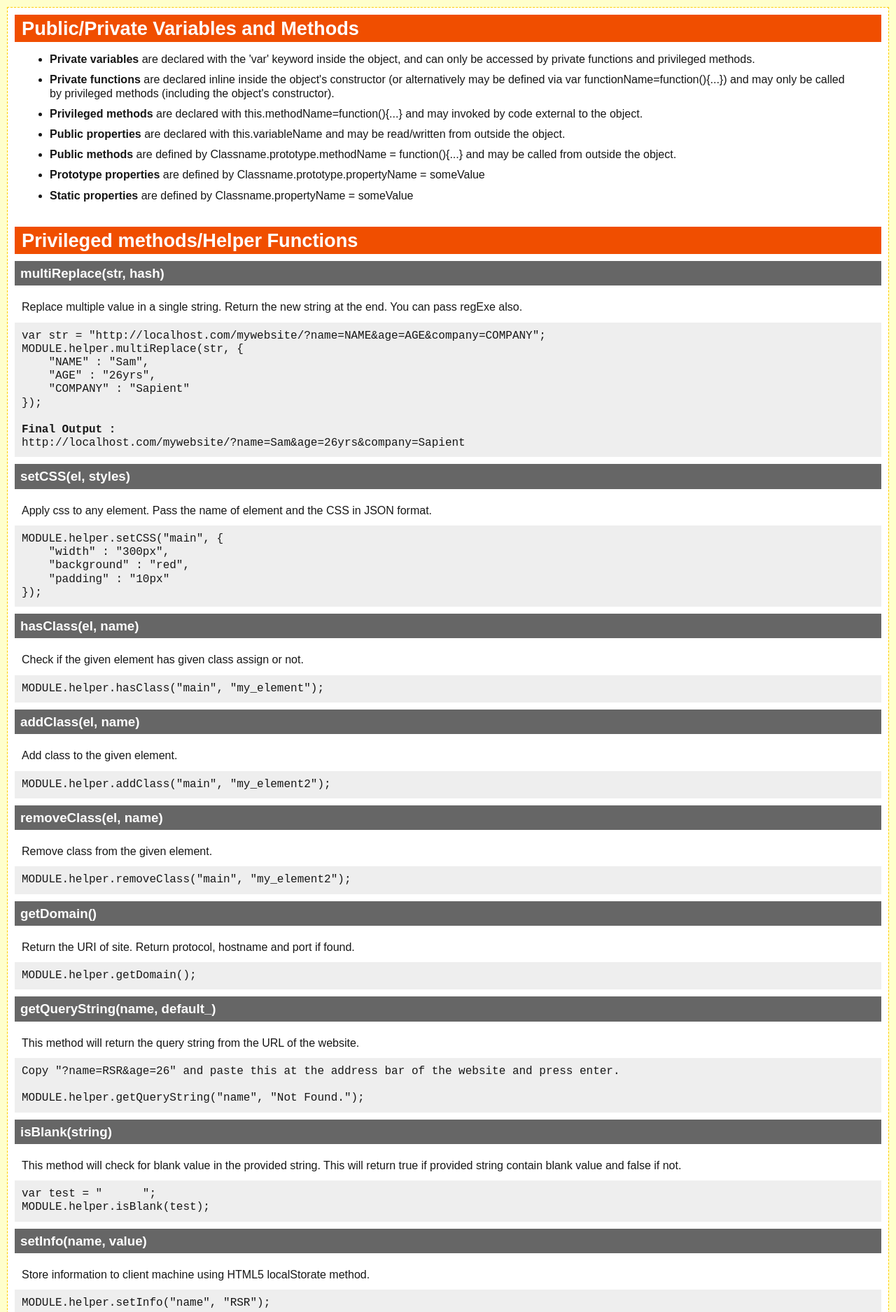
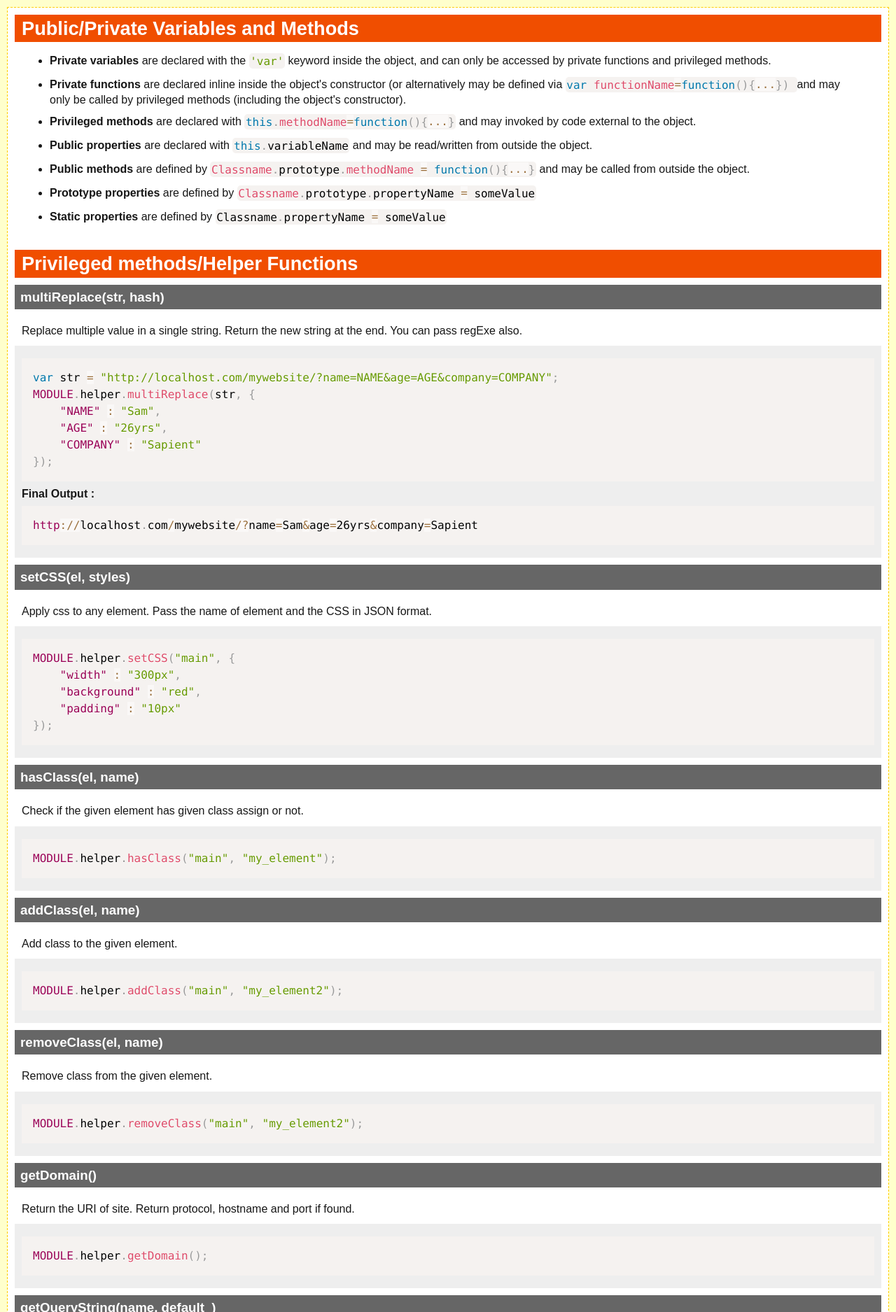
Before and after one commit to mdarif/JavaScript-Boilerplate, a website: page src/index.html in a window 1280 px wide. Shown: the top 1875 px of the page at 70% size. Drawn offline with nearby package versions, Linux system fonts and the light colour scheme.

Commit message:
Added the JS syntax highlighting through prism.js

```diff
--- a/src/index.html
+++ b/src/index.html
@@ -12,6 +12,7 @@
 
         <!-- build:css(.tmp) css/style.min.css -->
         <link rel="stylesheet" href="css/style.css">
+        <link rel="stylesheet" href="css/prism.css">
         <!-- endbuild -->
 
         <!--[if lt IE 9]>
@@ -27,31 +28,31 @@
                     <ul>
                         <li>
                             <strong>Private variables</strong>
-                            are declared with the 'var' keyword inside the object, and can only be accessed by private functions and privileged methods.
+                            are declared with the <code class="language-javascript">'var'</code> keyword inside the object, and can only be accessed by private functions and privileged methods.
                         </li>
                         <li>
                             <strong>Private functions</strong>
-                            are declared inline inside the object's constructor (or alternatively may be defined via var functionName=function(){...}) and may only be called by privileged methods (including the object's constructor).
+                            are declared inline inside the object's constructor (or alternatively may be defined via <code class="language-javascript"> var functionName=function(){...}) </code>and may only be called by privileged methods (including the object's constructor).
                         </li>
                         <li>
                             <strong>Privileged methods</strong>
-                            are declared with this.methodName=function(){...} and may invoked by code external to the object.
+                            are declared with <code class="language-javascript">this.methodName=function(){...}</code> and may invoked by code external to the object.
                         </li>
                         <li>
                             <strong>Public properties</strong>
-                            are declared with this.variableName and may be read/written from outside the object.
+                            are declared with <code class="language-javascript">this.variableName</code> and may be read/written from outside the object.
                         </li>
                         <li>
                             <strong>Public methods</strong>
-                            are defined by Classname.prototype.methodName = function(){...} and may be called from outside the object.
+                            are defined by <code class="language-javascript">Classname.prototype.methodName = function(){...}</code> and may be called from outside the object.
                         </li>
                         <li>
                             <strong>Prototype properties</strong>
-                            are defined by Classname.prototype.propertyName = someValue
+                            are defined by <code class="language-javascript">Classname.prototype.propertyName = someValue</code>
                         </li>
                         <li>
                             <strong>Static properties</strong>
-                            are defined by Classname.propertyName = someValue
+                            are defined by <code class="language-javascript">Classname.propertyName = someValue</code>
                         </li>
                     </ul>
                 </article>
@@ -64,15 +65,15 @@
                         Replace multiple value in a single string. Return the new string at the end. You can pass regExe also.
                     </p>
                     <section class="example">
-<pre>var str = "http://localhost.com/mywebsite/?name=NAME&age=AGE&company=COMPANY";
+<pre><code class="language-javascript">var str = "http://localhost.com/mywebsite/?name=NAME&age=AGE&company=COMPANY";
 MODULE.helper.multiReplace(str, {
     "NAME" : "Sam",
     "AGE" : "26yrs",
     "COMPANY" : "Sapient"
-});
+});</code></pre>
 
 <strong>Final Output :</strong>
-http://localhost.com/mywebsite/?name=Sam&age=26yrs&company=Sapient</pre>
+<pre><code class="language-javascript">http://localhost.com/mywebsite/?name=Sam&age=26yrs&company=Sapient</code></pre>
                     </section>
                 </article>
                 <article>
@@ -81,11 +82,11 @@ http://localhost.com/mywebsite/?name=Sam&age=26yrs&company=Sapient</pre>
                         Apply css to any element. Pass the name of element and the CSS in JSON format.
                     </p>
                     <section class="example">
-<pre>MODULE.helper.setCSS("main", {
+<pre><code class="language-javascript">MODULE.helper.setCSS("main", {
     "width" : "300px",
     "background" : "red",
     "padding" : "10px"
-});</pre>
+});</code></pre>
                     </section>
                 </article>
 
@@ -95,7 +96,7 @@ http://localhost.com/mywebsite/?name=Sam&age=26yrs&company=Sapient</pre>
                         Check if the given element has given class assign or not.
                     </p>
                     <section class="example">
-                        <pre>MODULE.helper.hasClass("main", "my_element");</pre>
+                        <pre><code class="language-javascript">MODULE.helper.hasClass("main", "my_element");</code></pre>
                     </section>
                 </article>
 
@@ -105,7 +106,7 @@ http://localhost.com/mywebsite/?name=Sam&age=26yrs&company=Sapient</pre>
                          Add class to the given element.
                     </p>
                     <section class="example">
-                        <pre>MODULE.helper.addClass("main", "my_element2");</pre>
+                        <pre><code class="language-javascript">MODULE.helper.addClass("main", "my_element2");</code></pre>
                     </section>
                 </article>
 
@@ -115,7 +116,7 @@ http://localhost.com/mywebsite/?name=Sam&age=26yrs&company=Sapient</pre>
                          Remove class from the given element.
                     </p>
                     <section class="example">
-                        <pre>MODULE.helper.removeClass("main", "my_element2");</pre>
+                        <pre><code class="language-javascript">MODULE.helper.removeClass("main", "my_element2");</code></pre>
                     </section>
                 </article>
 
@@ -125,7 +126,7 @@ http://localhost.com/mywebsite/?name=Sam&age=26yrs&company=Sapient</pre>
                         Return the URI of site. Return protocol, hostname and port if found.
                     </p>
                     <section class="example">
-                        <pre>MODULE.helper.getDomain();</pre>
+                        <pre><code class="language-javascript">MODULE.helper.getDomain();</code></pre>
                     </section>
                 </article>
 
@@ -135,9 +136,9 @@ http://localhost.com/mywebsite/?name=Sam&age=26yrs&company=Sapient</pre>
                         This method will return the query string from the URL of the website.
                     </p>
                     <section class="example">
-                        <pre>Copy "?name=RSR&age=26" and paste this at the address bar of the website and press enter.
+                        <pre>Copy "?name=RSR&age=26" and paste this at the address bar of the website and press enter.</pre>
 
-MODULE.helper.getQueryString("name", "Not Found.");</pre>
+<pre><code class="language-javascript">MODULE.helper.getQueryString("name", "Not Found.");</code></pre>
                     </section>
                 </article>
 
@@ -147,8 +148,8 @@ MODULE.helper.getQueryString("name", "Not Found.");</pre>
                         This method will check for blank value in the provided string. This will return true if provided string contain blank value and false if not.
                     </p>
                     <section class="example">
-                        <pre>var test = "      ";
-MODULE.helper.isBlank(test);</pre>
+                        <pre><code class="language-javascript">var test = " ";
+MODULE.helper.isBlank(test);</code></pre>
                     </section>
                 </article>
 
@@ -158,7 +159,7 @@ MODULE.helper.isBlank(test);</pre>
                         Store information to client machine using HTML5 localStorate method.
                     </p>
                     <section class="example">
-                        <pre>MODULE.helper.setInfo("name", "RSR");</pre>
+                        <pre><code class="language-javascript">MODULE.helper.setInfo("name", "RSR");</code></pre>
                     </section>
                 </article>
 
@@ -168,7 +169,7 @@ MODULE.helper.isBlank(test);</pre>
                         Get information from client machine. Get information for HTML5 localstorage if available else get information from cookie.
                     </p>
                     <section class="example">
-                        <pre>MODULE.helper.getInfo("name");</pre>
+                        <pre><code class="language-javascript">MODULE.helper.getInfo("name");</code></pre>
                     </section>
                 </article>
 
@@ -178,7 +179,7 @@ MODULE.helper.isBlank(test);</pre>
                         Remove information from client machine.
                     </p>
                     <section class="example">
-                        <pre>MODULE.helper.removeInfo("name");</pre>
+                        <pre><code class="language-javascript">MODULE.helper.removeInfo("name");</code></pre>
                     </section>
                 </article>
           	</section>
@@ -214,6 +215,7 @@ MODULE.helper.isBlank(test);</pre>
 
 	   <!-- build:js js/vendor.js -->
 	   <script src="js/libs/jquery.js"></script>
+       <script src="js/libs/prism.js"></script>
        <!-- endbuild -->
 
         <!-- build:js js/javascript-boilerplate.min.js -->
```
